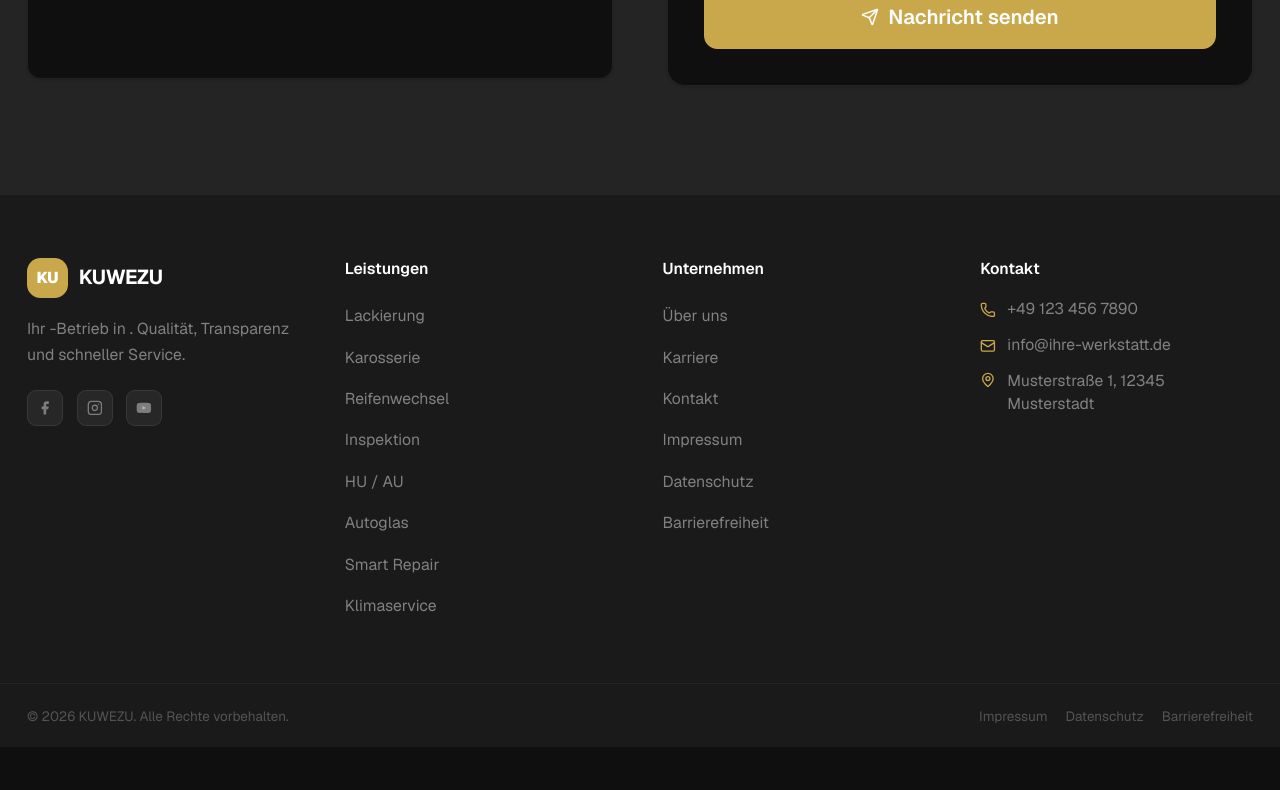
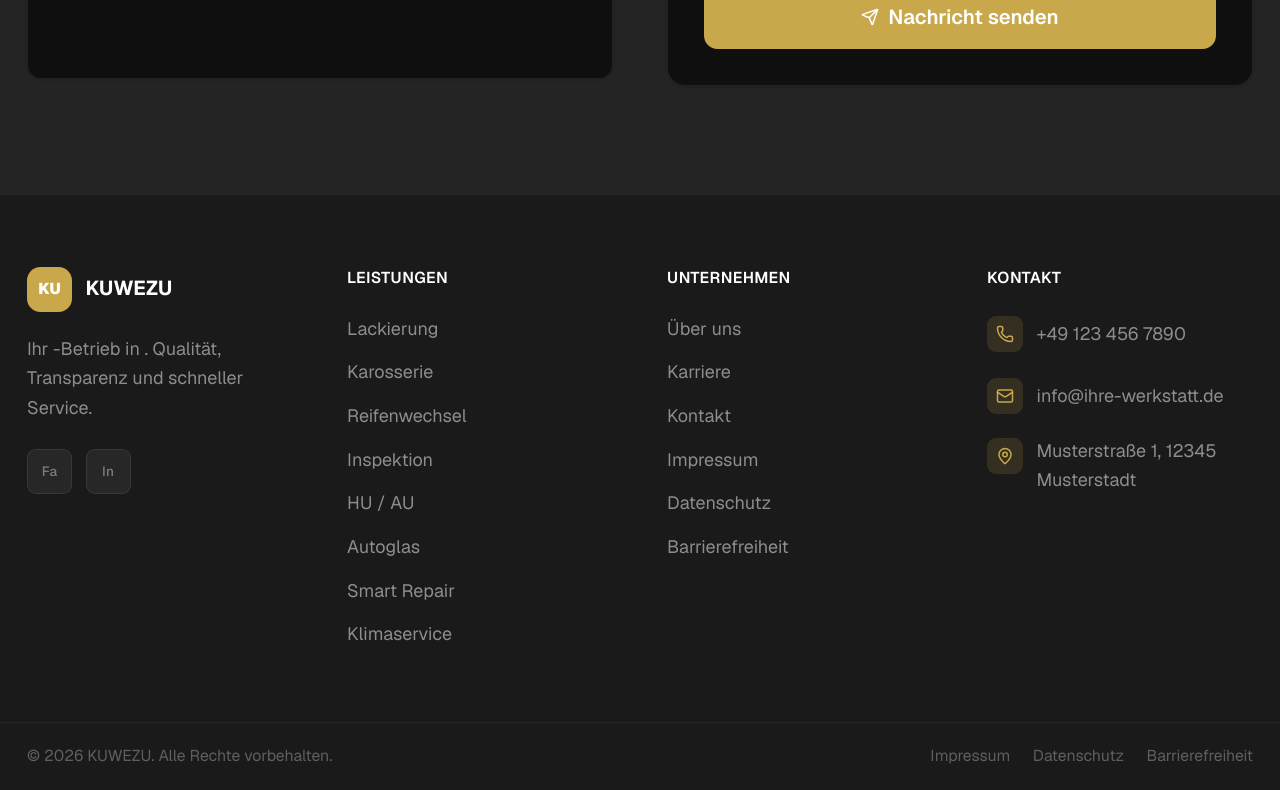
Before and after one commit to KUWEZU/template-onepager-1, a Next.js app: page / in a window 1280 px wide. Shown: the part 6307-7097 px from the top of the page. Before the commit the page ends 7054 px from the top, so only its background shows below. Built offline with nearby package versions, Linux system fonts and the light colour scheme.

Commit message:
refactor: WCAG AA + UX/UI overhaul — new palette, typography, components

```diff
--- a/src/components/Footer.tsx
+++ b/src/components/Footer.tsx
@@ -2,10 +2,9 @@ import Image from "next/image";
 import { Phone, Mail, MapPin } from "lucide-react";
 import { client } from "@/data/client";
 
-const SOCIAL = [
-  { label: "Facebook", href: "#", svg: (<svg viewBox="0 0 24 24" fill="currentColor" className="w-3.5 h-3.5" aria-hidden="true"><path d="M18 2h-3a5 5 0 0 0-5 5v3H7v4h3v8h4v-8h3l1-4h-4V7a1 1 0 0 1 1-1h3z" /></svg>) },
-  { label: "Instagram", href: "#", svg: (<svg viewBox="0 0 24 24" fill="none" stroke="currentColor" strokeWidth="2" strokeLinecap="round" strokeLinejoin="round" className="w-3.5 h-3.5" aria-hidden="true"><rect width="20" height="20" x="2" y="2" rx="5" ry="5" /><path d="M16 11.37A4 4 0 1 1 12.63 8 4 4 0 0 1 16 11.37z" /><line x1="17.5" x2="17.51" y1="6.5" y2="6.5" /></svg>) },
-  { label: "YouTube", href: "#", svg: (<svg viewBox="0 0 24 24" fill="currentColor" className="w-3.5 h-3.5" aria-hidden="true"><path d="M22.54 6.42a2.78 2.78 0 0 0-1.95-1.96C18.88 4 12 4 12 4s-6.88 0-8.59.46A2.78 2.78 0 0 0 1.46 6.42 29 29 0 0 0 1 12a29 29 0 0 0 .46 5.58 2.78 2.78 0 0 0 1.95 1.96C5.12 20 12 20 12 20s6.88 0 8.59-.46a2.78 2.78 0 0 0 1.96-1.96A29 29 0 0 0 23 12a29 29 0 0 0-.46-5.58z" /><polygon points="9.75 15.02 15.5 12 9.75 8.98 9.75 15.02" /></svg>) },
+const SOCIAL_LINKS = [
+  { label: "Facebook",  href: "#", path: "M18 2h-3a5 5 0 0 0-5 5v3H7v4h3v8h4v-8h3l1-4h-4V7a1 1 0 0 1 1-1h3z", fill: true },
+  { label: "Instagram", href: "#", isInstagram: true },
 ];
 
 export function Footer() {
@@ -14,31 +13,34 @@ export function Footer() {
 
   return (
     <footer className="bg-[#1a1a1a] border-t border-white/[0.06]" aria-label="Seitenende">
-      <div className="max-w-6xl mx-auto px-4 sm:px-6 py-14">
-        <div className="grid sm:grid-cols-2 lg:grid-cols-4 gap-10">
+      <div className="max-w-6xl mx-auto px-4 sm:px-6 py-16">
+        <div className="grid sm:grid-cols-2 lg:grid-cols-4 gap-12">
 
-          {/* Brand */}
-          <div>
-            <div className="flex items-center gap-2.5 mb-4">
+          {/* Brand column */}
+          <div className="lg:col-span-1">
+            <div className="flex items-center gap-3 mb-5">
               {client.logo ? (
-                <Image src={client.logo} alt={client.name} width={120} height={36} className="h-8 w-auto object-contain" unoptimized />
+                <Image src={client.logo} alt={client.name} width={140} height={40}
+                  className="h-10 w-auto object-contain" unoptimized />
               ) : (
                 <>
-                  <div className="w-9 h-9 rounded-xl bg-brand-primary flex items-center justify-center">
-                    <span className="text-white font-black text-sm tracking-tight">{initials}</span>
+                  <div className="w-10 h-10 rounded-xl bg-brand-primary flex items-center justify-center shrink-0">
+                    <span className="text-white font-black text-sm">{initials}</span>
                   </div>
-                  <span className="text-white font-bold text-lg tracking-tight">{client.name}</span>
+                  <span className="text-white font-bold text-lg">{client.name}</span>
                 </>
               )}
             </div>
-            <p className="text-sm text-white/45 leading-relaxed mb-5">
-              Ihr {client.branche}-Betrieb in {client.ort}. Qualität, Transparenz und schneller Service.
+            <p className="text-base text-white/50 leading-relaxed mb-6">
+              Ihr {client.branche}-Betrieb in {client.ort}. Qualität, Transparenz
+              und schneller Service.
             </p>
             <div className="flex items-center gap-3">
-              {SOCIAL.map(({ label, href, svg }) => (
+              {[{ label: "Facebook", href: "#" }, { label: "Instagram", href: "#" }].map(({ label, href }) => (
                 <a key={label} href={href} aria-label={`${label} öffnen`}
-                  className="w-8 h-8 rounded-lg bg-white/[0.06] border border-white/[0.08] flex items-center justify-center text-white/40 hover:text-white hover:border-white/[0.16] transition-all">
-                  {svg}
+                  className="w-10 h-10 rounded-lg bg-white/[0.06] border border-white/[0.08] flex items-center justify-center
+                             text-white/40 hover:text-white hover:border-white/[0.16] transition-all text-xs font-medium min-h-[44px]">
+                  {label.slice(0, 2)}
                 </a>
               ))}
             </div>
@@ -46,11 +48,14 @@ export function Footer() {
 
           {/* Leistungen */}
           <div>
-            <h3 className="text-sm font-semibold text-white mb-4">Leistungen</h3>
-            <ul className="space-y-2" role="list">
+            <h3 className="text-base font-semibold text-white mb-5 uppercase tracking-wide text-sm">Leistungen</h3>
+            <ul className="space-y-2.5" role="list">
               {client.leistungen.slice(0, 8).map((l) => (
                 <li key={l.slug}>
-                  <a href="#leistungen" className="text-sm text-white/45 hover:text-white transition-colors">{l.title}</a>
+                  <a href="#leistungen"
+                    className="text-base text-white/50 hover:text-white transition-colors leading-relaxed">
+                    {l.title}
+                  </a>
                 </li>
               ))}
             </ul>
@@ -58,50 +63,73 @@ export function Footer() {
 
           {/* Unternehmen */}
           <div>
-            <h3 className="text-sm font-semibold text-white mb-4">Unternehmen</h3>
-            <ul className="space-y-2" role="list">
+            <h3 className="text-base font-semibold text-white mb-5 uppercase tracking-wide text-sm">Unternehmen</h3>
+            <ul className="space-y-2.5" role="list">
               {[
-                { label: "Über uns", href: "#ueber-uns" }, { label: "Karriere", href: "#karriere" },
-                { label: "Kontakt", href: "#kontakt" }, { label: "Impressum", href: "/impressum" },
-                { label: "Datenschutz", href: "/datenschutz" }, { label: "Barrierefreiheit", href: "/barrierefreiheit" },
+                { label: "Über uns",         href: "#ueber-uns"        },
+                { label: "Karriere",         href: "#karriere"         },
+                { label: "Kontakt",          href: "#kontakt"          },
+                { label: "Impressum",        href: "/impressum"        },
+                { label: "Datenschutz",      href: "/datenschutz"      },
+                { label: "Barrierefreiheit", href: "/barrierefreiheit" },
               ].map(({ label, href }) => (
-                <li key={label}><a href={href} className="text-sm text-white/45 hover:text-white transition-colors">{label}</a></li>
+                <li key={label}>
+                  <a href={href} className="text-base text-white/50 hover:text-white transition-colors">{label}</a>
+                </li>
               ))}
             </ul>
           </div>
 
-          {/* Kontakt */}
+          {/* Kontaktdaten */}
           <div>
-            <h3 className="text-sm font-semibold text-white mb-4">Kontakt</h3>
-            <ul className="space-y-3" role="list">
+            <h3 className="text-base font-semibold text-white mb-5 uppercase tracking-wide text-sm">Kontakt</h3>
+            <ul className="space-y-4" role="list">
               {client.telefon && (
-                <li><a href={`tel:${client.telefon}`} className="flex items-center gap-2.5 text-sm text-white/45 hover:text-white transition-colors">
-                  <Phone className="w-3.5 h-3.5 text-brand-primary shrink-0" aria-hidden="true" />{client.telefon}
-                </a></li>
+                <li>
+                  <a href={`tel:${client.telefon}`}
+                    className="flex items-center gap-3 text-base text-white/50 hover:text-white transition-colors group min-h-[44px]">
+                    <div className="w-8 h-8 rounded-lg bg-brand-primary/15 flex items-center justify-center shrink-0 group-hover:bg-brand-primary/25 transition-colors">
+                      <Phone className="w-4 h-4 text-brand-primary" aria-hidden="true" />
+                    </div>
+                    {client.telefon}
+                  </a>
+                </li>
               )}
               {client.email && (
-                <li><a href={`mailto:${client.email}`} className="flex items-center gap-2.5 text-sm text-white/45 hover:text-white transition-colors">
-                  <Mail className="w-3.5 h-3.5 text-brand-primary shrink-0" aria-hidden="true" />{client.email}
-                </a></li>
+                <li>
+                  <a href={`mailto:${client.email}`}
+                    className="flex items-center gap-3 text-base text-white/50 hover:text-white transition-colors group min-h-[44px]">
+                    <div className="w-8 h-8 rounded-lg bg-brand-primary/15 flex items-center justify-center shrink-0 group-hover:bg-brand-primary/25 transition-colors">
+                      <Mail className="w-4 h-4 text-brand-primary" aria-hidden="true" />
+                    </div>
+                    {client.email}
+                  </a>
+                </li>
               )}
               {client.adresse && (
-                <li><address className="not-italic flex items-start gap-2.5 text-sm text-white/45">
-                  <MapPin className="w-3.5 h-3.5 text-brand-primary shrink-0 mt-0.5" aria-hidden="true" />
-                  <span>{client.adresse}</span>
-                </address></li>
+                <li>
+                  <address className="not-italic flex items-start gap-3 text-base text-white/50">
+                    <div className="w-8 h-8 rounded-lg bg-brand-primary/15 flex items-center justify-center shrink-0 mt-0.5">
+                      <MapPin className="w-4 h-4 text-brand-primary" aria-hidden="true" />
+                    </div>
+                    <span className="leading-relaxed">{client.adresse}</span>
+                  </address>
+                </li>
               )}
             </ul>
           </div>
+
         </div>
       </div>
 
+      {/* Bottom bar */}
       <div className="border-t border-white/[0.05]">
-        <div className="max-w-6xl mx-auto px-4 sm:px-6 py-5 flex flex-col sm:flex-row items-center justify-between gap-3">
-          <p className="text-xs text-white/25">© {year} {client.name}. Alle Rechte vorbehalten.</p>
-          <div className="flex items-center gap-4">
-            <a href="/impressum"        className="text-xs text-white/25 hover:text-white/60 transition-colors">Impressum</a>
-            <a href="/datenschutz"      className="text-xs text-white/25 hover:text-white/60 transition-colors">Datenschutz</a>
-            <a href="/barrierefreiheit" className="text-xs text-white/25 hover:text-white/60 transition-colors">Barrierefreiheit</a>
+        <div className="max-w-6xl mx-auto px-4 sm:px-6 py-5 flex flex-col sm:flex-row items-center justify-between gap-4">
+          <p className="text-sm text-white/30">© {year} {client.name}. Alle Rechte vorbehalten.</p>
+          <div className="flex items-center gap-5">
+            <a href="/impressum"        className="text-sm text-white/30 hover:text-white/70 transition-colors">Impressum</a>
+            <a href="/datenschutz"      className="text-sm text-white/30 hover:text-white/70 transition-colors">Datenschutz</a>
+            <a href="/barrierefreiheit" className="text-sm text-white/30 hover:text-white/70 transition-colors">Barrierefreiheit</a>
           </div>
         </div>
       </div>
```
